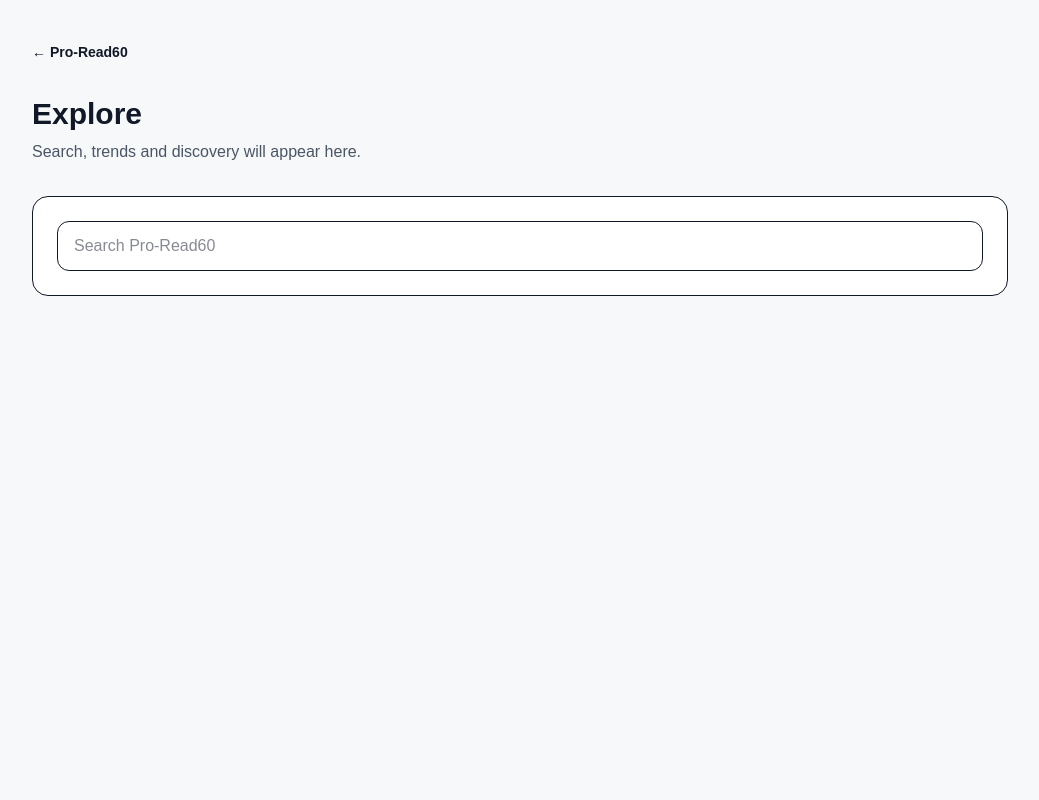
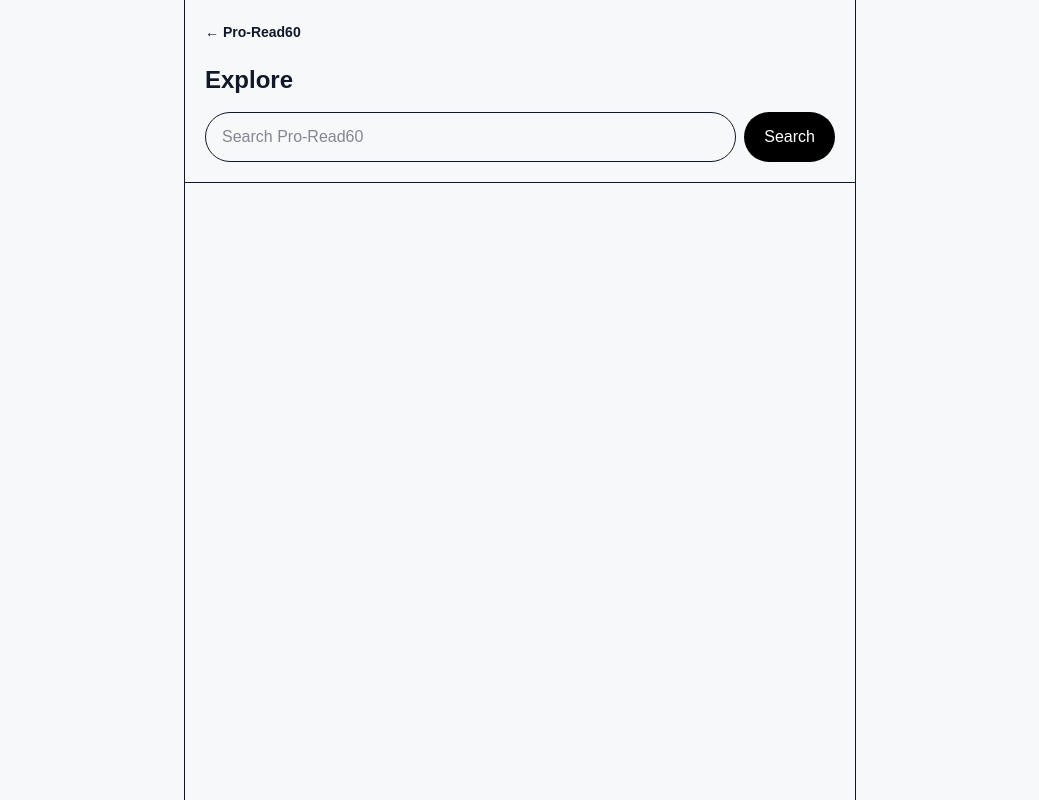
Before and after one commit to rajkiranjain-lang/Pro-Read60, a Next.js app: page /explore in a window 1280 px wide. Shown: the whole page, without its empty margins (120-1159 px from the left). Built offline with nearby package versions, Linux system fonts and the light colour scheme.

Commit message:
feat: connect explore search UI

```diff
--- a/app/explore/page.tsx
+++ b/app/explore/page.tsx
@@ -1,5 +1,4 @@
+"use client";
+import { useState } from "react";
 import Link from "next/link";
-
-export default function ExplorePage() {
-  return <main className="mx-auto min-h-screen max-w-5xl px-6 py-10"><Link href="/" className="text-sm font-semibold text-blue-600">← Pro-Read60</Link><h1 className="mt-8 text-3xl font-black">Explore</h1><p className="mt-2 text-gray-600">Search, trends and discovery will appear here.</p><div className="mt-8 rounded-2xl border bg-white p-6"><input aria-label="Search" placeholder="Search Pro-Read60" className="w-full rounded-xl border px-4 py-3 outline-none focus:ring-2 focus:ring-blue-500" /></div></main>;
-}
+export default function ExplorePage(){const[q,setQ]=useState("");const[data,setData]=useState<any>(null);async function search(e:React.FormEvent){e.preventDefault();if(q.trim().length<2)return;const r=await fetch(`/api/search?q=${encodeURIComponent(q)}`);setData(await r.json());}return <main className="mx-auto min-h-screen max-w-2xl border-x"><header className="border-b p-5"><Link href="/" className="text-sm font-semibold">← Pro-Read60</Link><h1 className="mt-5 text-2xl font-black">Explore</h1><form onSubmit={search} className="mt-4 flex gap-2"><input aria-label="Search" value={q} onChange={e=>setQ(e.target.value)} placeholder="Search Pro-Read60" className="flex-1 rounded-full border px-4 py-3 outline-none focus:border-black"/><button className="rounded-full bg-black px-5 py-3 font-bold text-white">Search</button></form></header>{data&&<section>{data.users?.length>0&&<div className="border-b p-5"><h2 className="font-bold">People</h2>{data.users.map((u:any)=><Link key={u.id} href={`/profile/${u.username}`} className="block py-3">{u.profile?.displayName||u.username} <span className="text-zinc-500">@{u.username}</span></Link>)}</div>}<div>{data.posts?.map((p:any)=><article key={p.id} className="border-b p-5"><b>@{p.author.username}</b><p className="mt-1 whitespace-pre-wrap">{p.content}</p></article>)}</div>{!data.users?.length&&!data.posts?.length&&<p className="p-10 text-center text-zinc-500">No results found.</p>}</section>}</main>}
```
